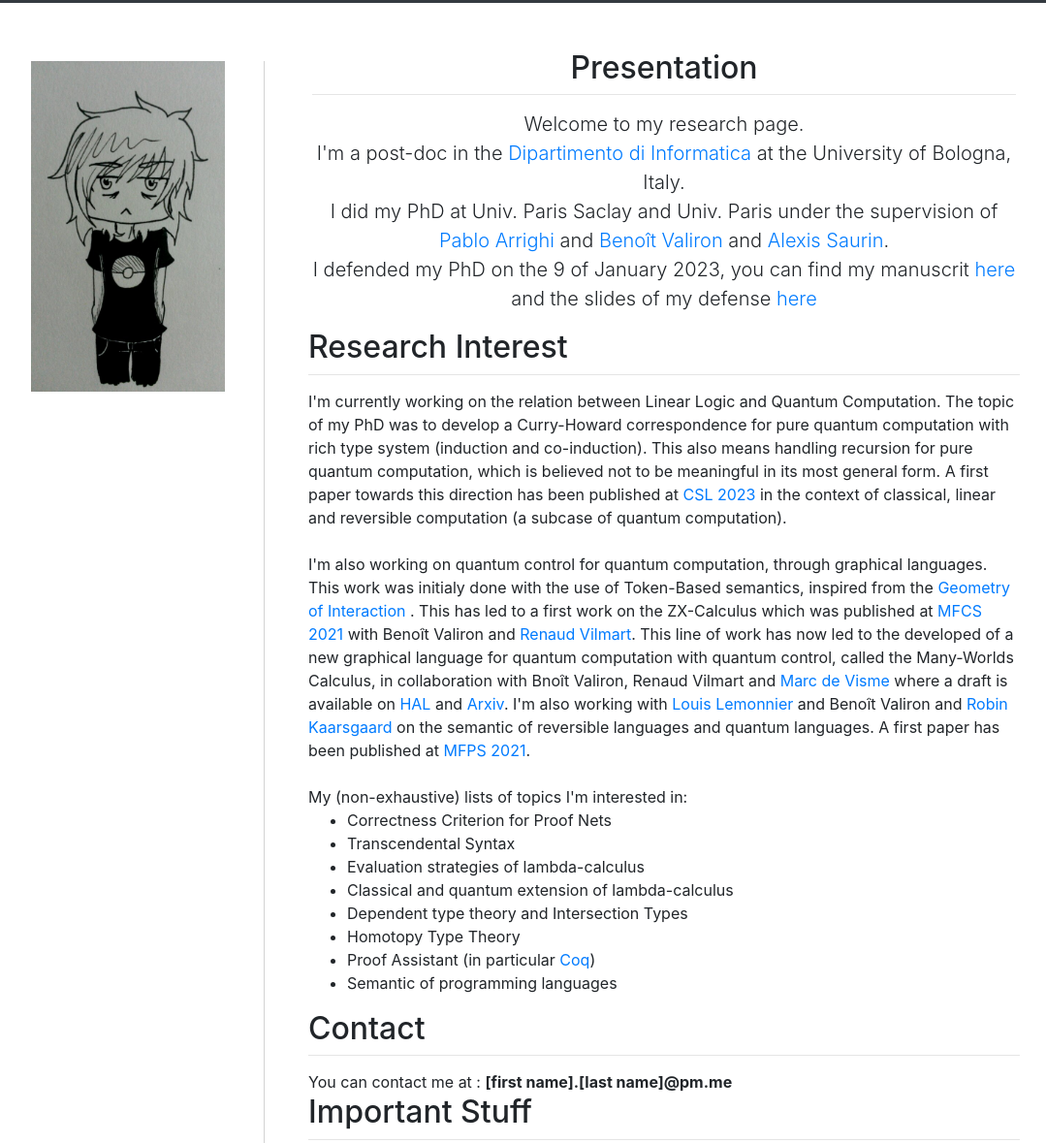
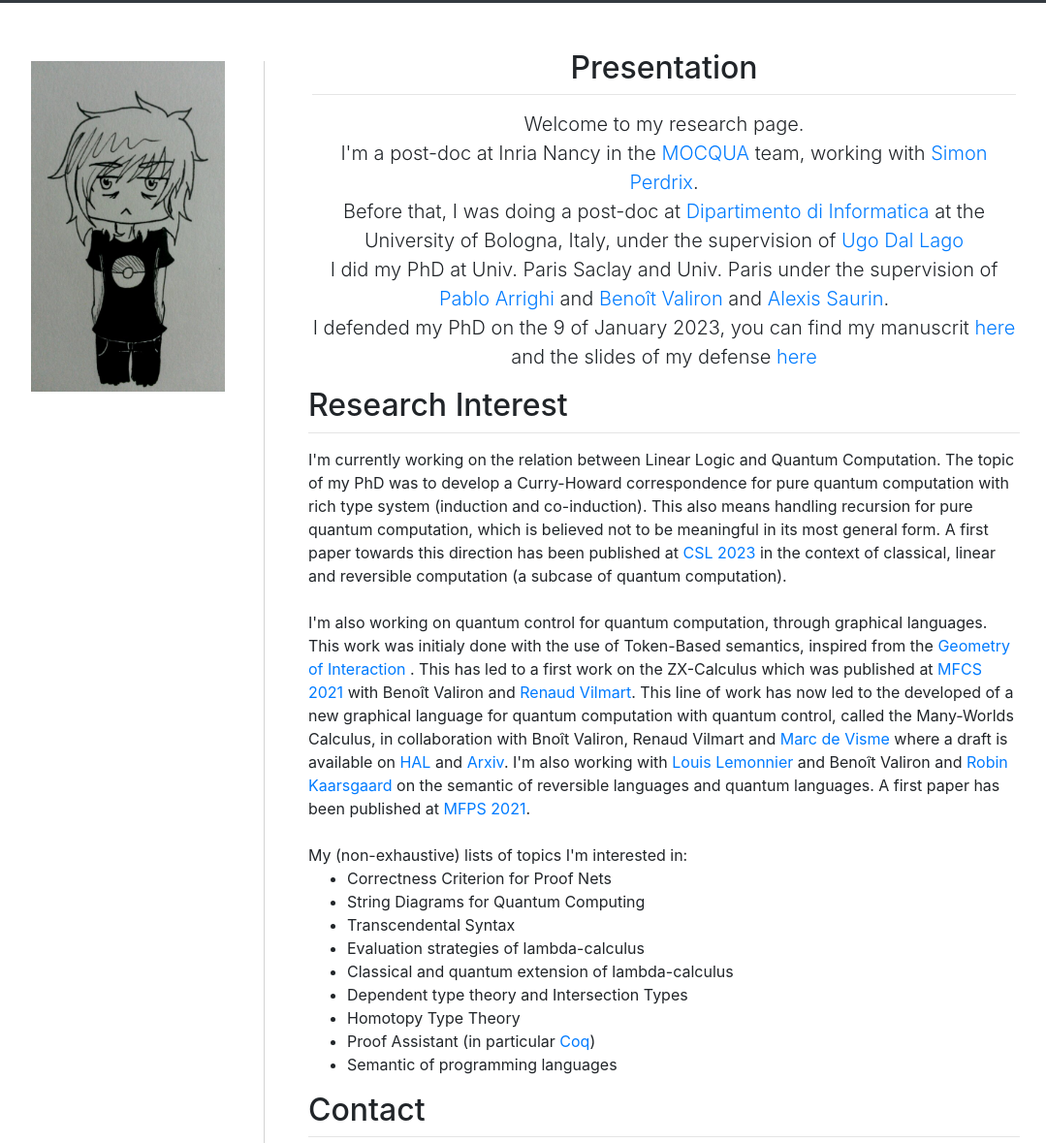
Before and after one commit to KostiaChardonnet/kostiachardonnet.github.io, a website: page index.html in a window 1280 px wide. Shown: the part 53-1232 px from the top of the page at 97% size, without its empty margins (128-1207 px from the left). Drawn offline with Linux system fonts and the light colour scheme.

Commit message:
add new postdoc

```diff
--- a/index.html
+++ b/index.html
@@ -57,8 +57,18 @@
           <div class="col-lg-12 text-center">
             <h1 class="mt-5">Presentation</h1>
             <p class="lead">Welcome to my research page.<br />
-                I'm a post-doc in the <a href ="https://disi.unibo.it/it"> Dipartimento di Informatica</a> at the University of Bologna, Italy.
+
+              I'm a post-doc at Inria Nancy in the <a
+              href="https://mocqua.loria.fr/en/welcome/">MOCQUA</a>
+              team, working with <a href="https://members.loria.fr/SPerdrix/">Simon Perdrix</a>.
             </br>
+                Before that, I was doing a post-doc at <a href
+                ="https://disi.unibo.it/it"> Dipartimento di
+                Informatica</a> at the University of Bologna, Italy,
+                under the supervision of <a
+                href="https://udallago.github.io/">Ugo Dal Lago</a>
+
+              </br>
                 I did my PhD at Univ. Paris Saclay and Univ.
                 Paris under the supervision of <a href="https://lmf.cnrs.fr/Perso/PabloArrighi"> Pablo Arrighi </a> and
                 <a href="https://www.monoidal.net/">Benoît Valiron</a>
@@ -118,6 +128,7 @@
 
 <ul>
   <li> Correctness Criterion for Proof Nets</li>
+  <li> String Diagrams for Quantum Computing</li>
   <li> Transcendental Syntax</li>
   <li> Evaluation strategies of lambda-calculus</li>
   <li> Classical and quantum extension of lambda-calculus</li>
```
